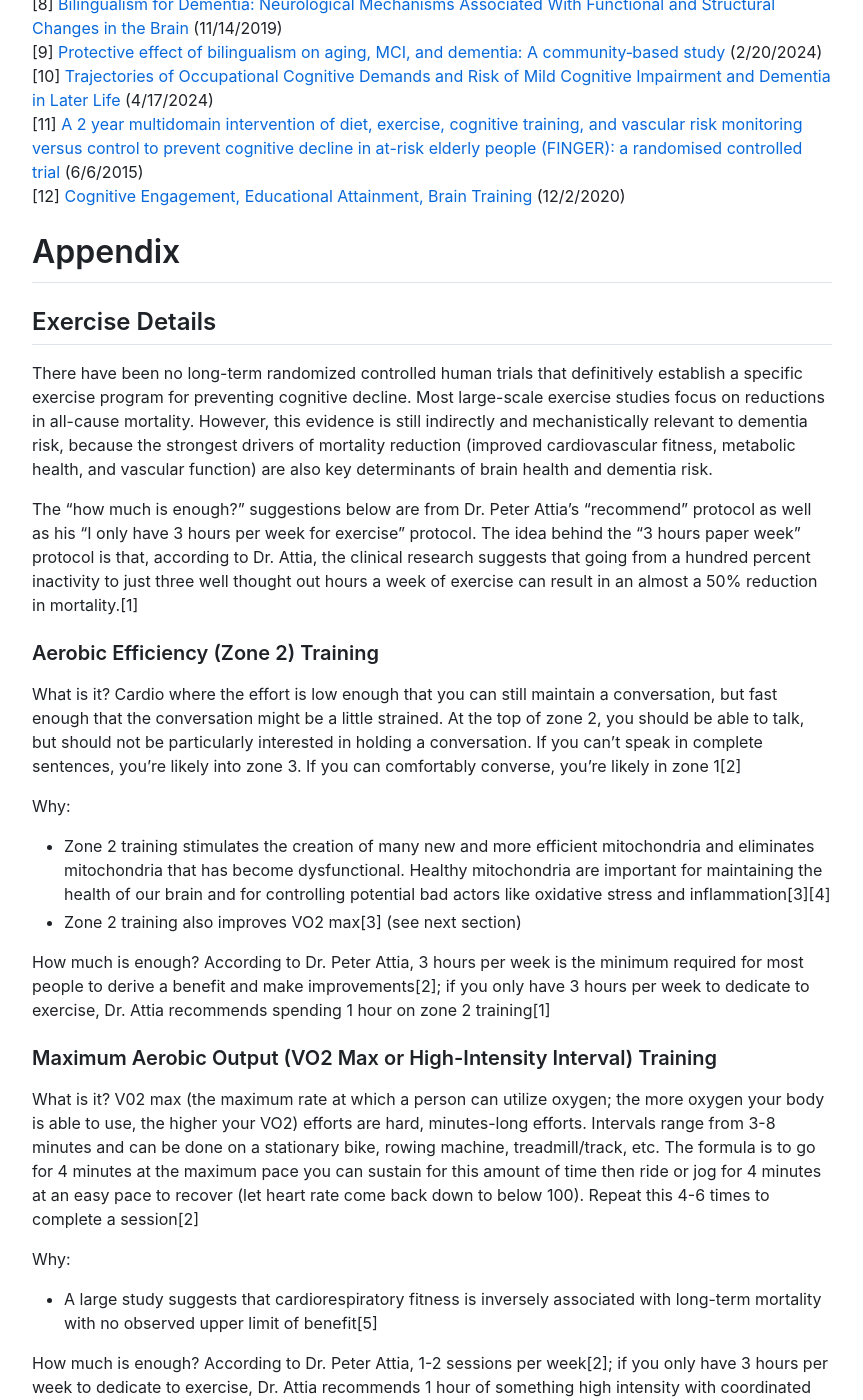
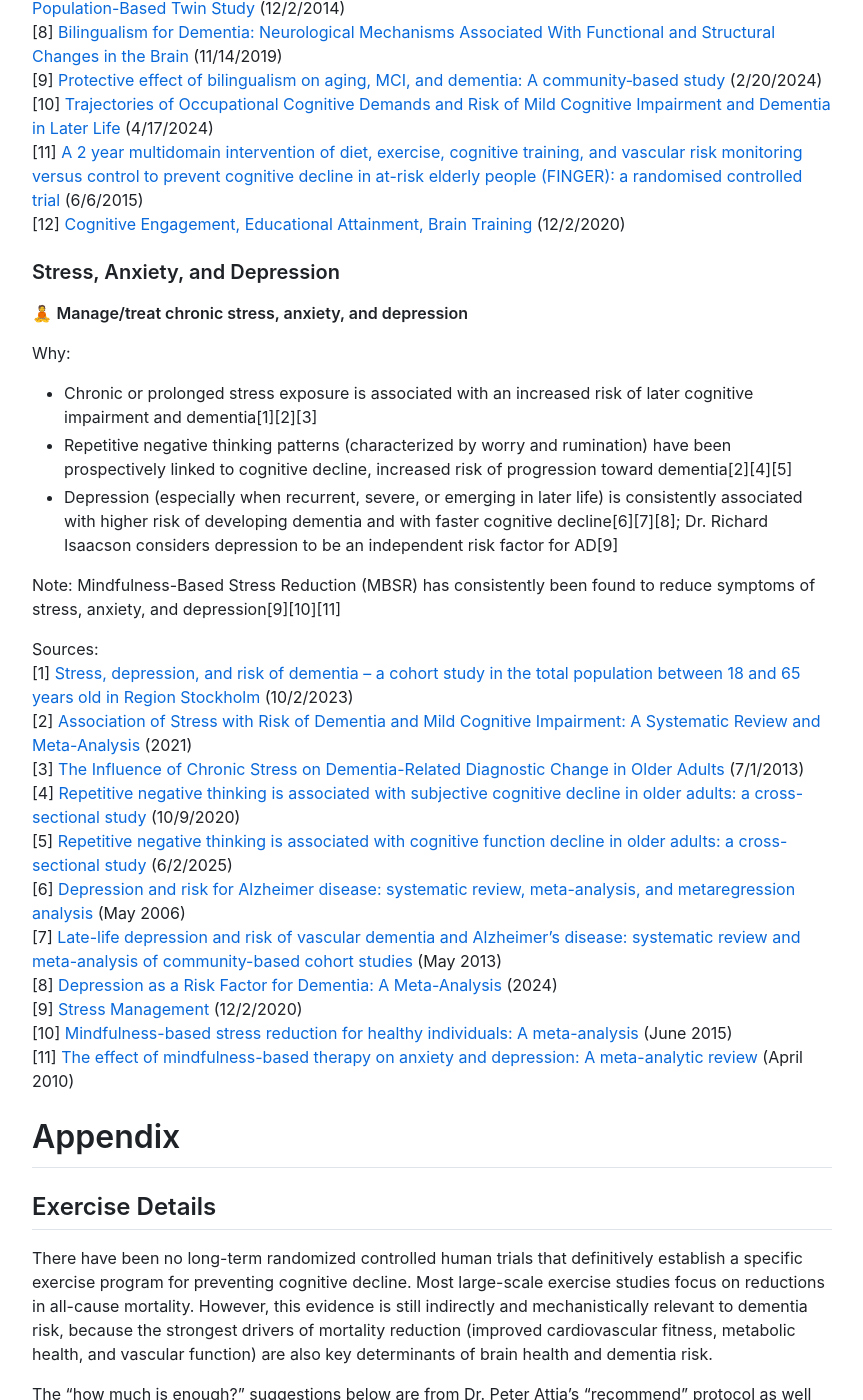
Before and after one commit to samtmartin/brainhealth, a Jekyll site: the page built from index.md, in a window 1280 px wide and 1400 px high, scrolled down 15195 px. Shown: the whole window, without its empty margins (208-1071 px from the left). Built offline with Jekyll 4.4.1, drawn with Linux system fonts in a browser that asks for light colours; nearby versions of some CDN libraries; our own code applies the rules of GitHub Pages for plain Markdown files; some of the changed text lies outside the part shown.

Commit message:
Content. Add stress, anxiety, depression section.

```diff
--- a/index.md
+++ b/index.md
@@ -64,6 +64,7 @@ The protocol is organized by category and estimated impact, with recommendations
 **[Other Interventions](#other-interventions)**
   - 👂 Get hearing tested regularly and correct any hearing loss promptly with hearing aids
   - 🧠 Engage in complex, varied activities that challenge both brain and body (e.g. learning a new language, playing a musical instrument, or dancing)
+  - 🧘 Manage/treat chronic stress, anxiety, and depression
 
 ## Exercise
 
@@ -467,6 +468,31 @@ Sources:
 [11] [A 2 year multidomain intervention of diet, exercise, cognitive training, and vascular risk monitoring versus control to prevent cognitive decline in at-risk elderly people (FINGER): a randomised controlled trial](https://www.thelancet.com/journals/lancet/article/PIIS0140-6736(15)60461-5/abstract) (6/6/2015)
 [12] [Cognitive Engagement, Educational Attainment, Brain Training](https://vimeo.com/486493999/1b103c3881) (12/2/2020)
 
+### Stress, Anxiety, and Depression
+
+🧘 **Manage/treat chronic stress, anxiety, and depression**
+
+Why:
+
+* Chronic or prolonged stress exposure is associated with an increased risk of later cognitive impairment and dementia[1][2][3]
+* Repetitive negative thinking patterns (characterized by worry and rumination) have been prospectively linked to cognitive decline, increased risk of progression toward dementia[2][4][5]
+* Depression (especially when recurrent, severe, or emerging in later life) is consistently associated with higher risk of developing dementia and with faster cognitive decline[6][7][8]; Dr. Richard Isaacson considers depression to be an independent risk factor for AD[9]
+
+Note: Mindfulness-Based Stress Reduction (MBSR) has consistently been found to reduce symptoms of stress, anxiety, and depression[9][10][11]
+
+Sources:
+[1] [Stress, depression, and risk of dementia – a cohort study in the total population between 18 and 65 years old in Region Stockholm](https://pmc.ncbi.nlm.nih.gov/articles/PMC10544453) (10/2/2023)
+[2] [Association of Stress with Risk of Dementia and Mild Cognitive Impairment: A Systematic Review and Meta-Analysis](https://pubmed.ncbi.nlm.nih.gov/34366334) (2021)
+[3] [The Influence of Chronic Stress on Dementia-Related Diagnostic Change in Older Adults](https://pmc.ncbi.nlm.nih.gov/articles/PMC3290680) (7/1/2013)
+[4] [Repetitive negative thinking is associated with subjective cognitive decline in older adults: a cross-sectional study](https://pmc.ncbi.nlm.nih.gov/articles/PMC7547434) (10/9/2020)
+[5] [Repetitive negative thinking is associated with cognitive function decline in older adults: a cross-sectional study](https://pubmed.ncbi.nlm.nih.gov/40457276/) (6/2/2025)
+[6] [Depression and risk for Alzheimer disease: systematic review, meta-analysis, and metaregression analysis](https://pubmed.ncbi.nlm.nih.gov/16651510/) (May 2006)
+[7] [Late-life depression and risk of vascular dementia and Alzheimer's disease: systematic review and meta-analysis of community-based cohort studies](https://pubmed.ncbi.nlm.nih.gov/23637108/) (May 2013)
+[8] [Depression as a Risk Factor for Dementia: A Meta-Analysis](https://pubmed.ncbi.nlm.nih.gov/38111332/) (2024)
+[9] [Stress Management](https://vimeo.com/486577573/efcaf245d9) (12/2/2020)
+[10] [Mindfulness-based stress reduction for healthy individuals: A meta-analysis](https://pubmed.ncbi.nlm.nih.gov/25818837/) (June 2015)
+[11] [The effect of mindfulness-based therapy on anxiety and depression: A meta-analytic review](https://pubmed.ncbi.nlm.nih.gov/20350028/) (April 2010)
+
 # Appendix
 
 ## Exercise Details
```
